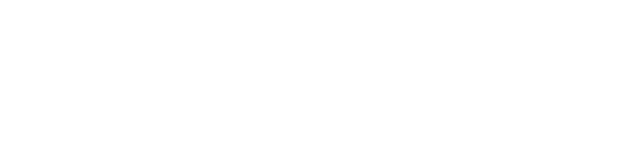
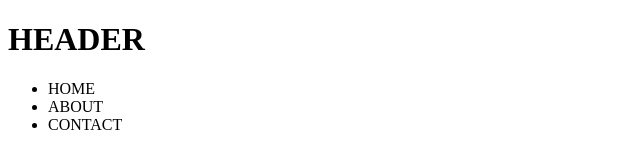
Before and after one commit to JAMESJONE96/JAMES-SemanticElementsExercise, a plain HTML site: page index.html in a window 1280 px wide. Shown: the whole page, without its empty margins (0-640 px from the left). Drawn offline with Linux system fonts and the light colour scheme.

Commit message:
added nav and header

```diff
--- a/index.html
+++ b/index.html
@@ -1,15 +1,28 @@
 <!DOCTYPE html>
 <html lang="en">
-<head>
-    <meta charset="UTF-8">
-    <meta http-equiv="X-UA-Compatible" content="IE=edge">
-    <meta name="viewport" content="width=device-width, initial-scale=1.0">
+  <head>
+    <meta charset="UTF-8" />
+    <meta http-equiv="X-UA-Compatible" content="IE=edge" />
+    <meta name="viewport" content="width=device-width, initial-scale=1.0" />
     <title>Semantic Elements Exercise</title>
-</head>
+  </head>
 
-<body>
+  <body>
     <!-- **************************************HEADER SECTION************************************** -->
-<!-- **************************************HEADER SECTION************************************** -->
+    <header>
+        <h1>HEADER</h1>
+    </header>
 
-</body>
+    <!-- **************************************NAV SECTION************************************** -->
+    <nav>
+        <ul>
+            <li>HOME</li>
+            <li>ABOUT</li>
+            <li>CONTACT</li>
+        </ul>
+    </nav>
+
+
+    <!-- **************************************MAIN SECTION************************************** -->
+  </body>
 </html>
```
